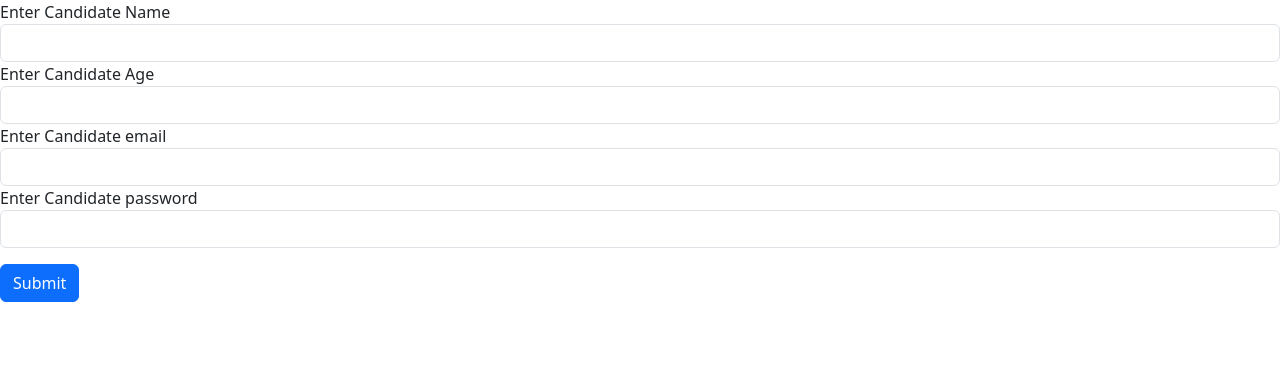
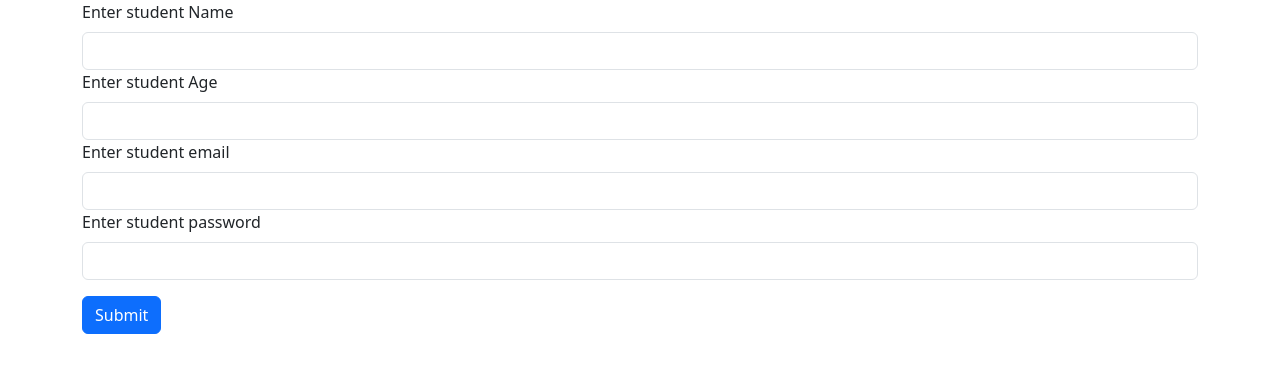
Before and after one commit to Reshmaasokan/my-vite-project, a React (Vite) app: page / in a window 1280 px wide. Shown: the top 372 px of the page. Built offline with nearby package versions, Linux system fonts and the light colour scheme.

Commit message:
form completed

```diff
--- a/src/main.jsx
+++ b/src/main.jsx
@@ -2,14 +2,14 @@ import { StrictMode } from 'react'
 import { createRoot } from 'react-dom/client'
 import 'bootstrap/dist/css/bootstrap.min.css';
 import { useState } from 'react';
-import BasicMainPage from './pages/BasicFormwithjson/BasicMainPage'
+import StudentRegistrationMain from './pages/StudentRegistration/StudentRegistrationMain'
 
 
 
 function App(){
   const[show,setShow]=useState(true)
   return(
-    <div>{show && (<BasicMainPage/>)
+    <div>{show && (<StudentRegistrationMain/>)
       }</div>
   )
 }
--- /dev/null
+++ b/src/pages/StudentRegistration/StudentFieldInputCreation.jsx
@@ -0,0 +1,26 @@
+import { Field } from "formik";
+
+export default function StudentFieldInputCreation({
+  field: {
+    fieldlabelclassName,
+    fieldlabeltext,
+    fieldClassName,
+    fieldType,
+    fieldName,
+    fieldPlaceholder
+  },
+}){
+  return (
+  <>
+  <div>
+    <label className={fieldlabelclassName}>{fieldlabeltext}</label>
+    <Field
+     className={fieldClassName}
+     type={fieldType}
+     name={fieldName}
+     placeholder={fieldPlaceholder}
+    />
+    </div>
+  </>
+  )
+}
--- /dev/null
+++ b/src/pages/StudentRegistration/StudentFormSetUp.jsx
@@ -0,0 +1,8 @@
+export const initialValues={
+        StudentName:"",
+        StudentAge:"",
+        StudentEmail:"",
+        StudentPassword:""
+}
+
+export const handleSubmit=(value)=>{console.log("Form details submitted====>",value)}
--- /dev/null
+++ b/src/pages/StudentRegistration/StudentRegistrationForm.jsx
@@ -0,0 +1,25 @@
+import { Field, Form } from "formik";
+import studentDetails from "./student.json"
+import StudentFieldInputCreation from "./StudentFieldInputCreation"
+
+export default function StudentRegistrationForm(){
+    return (
+      <>
+      <div className="container">
+         <Form>
+            {studentDetails.map((value,key)=>{
+                return (
+                  <div key={key}>
+                    <StudentFieldInputCreation field={value} />
+                  </div>
+                );
+            })}
+
+         </Form>
+
+
+      </div>
+
+      </>
+    );
+}
--- /dev/null
+++ b/src/pages/StudentRegistration/StudentRegistrationMain.jsx
@@ -0,0 +1,17 @@
+import { Formik } from "formik"
+import {initialValues,handleSubmit} from "./StudentFormSetUp"
+import StudentRegistrationForm from "./StudentRegistrationForm"
+export default function StudentRegistrationMain(){
+    return(
+        <>
+        <Formik
+        initialValues={initialValues}
+        onSubmit={handleSubmit}>
+
+        <StudentRegistrationForm/>
+        </Formik>
+
+
+        </>
+    )
+}
--- /dev/null
+++ b/src/pages/StudentRegistration/student.json
@@ -0,0 +1,44 @@
+[
+    {
+        "fieldlabelclassName":"form-label",
+        "fieldlabeltext":"Enter student Name",
+        "fieldClassName":"form-control",
+        "fieldType":"text",
+        "fieldName":"StudentName",
+        "fieldPlaceholder":""
+    },
+    {
+
+        "fieldlabelclassName":"form-label",
+        "fieldlabeltext":"Enter student Age",
+        "fieldClassName":"form-control",
+        "fieldType":"text",
+        "fieldName":"StudentAge",
+        "fieldPlaceholder":""
+    },
+    {
+        "fieldlabelclassName":"form-label",
+        "fieldlabeltext":"Enter student email",
+        "fieldClassName":"form-control",
+        "fieldType":"email",
+        "fieldName":"StudentEmail",
+        "fieldPlaceholder":""
+    },
+    {
+        "fieldlabelclassName":"form-label",
+        "fieldlabeltext":"Enter student password",
+        "fieldClassName":"form-control",
+        "fieldType":"password",
+        "fieldName":"StudentPassword",
+        "fieldPlaceholder":""
+    },
+    {
+        "fieldlabelclassName":"",
+        "fieldlabeltext":"",
+        "fieldClassName":"btn btn-primary mt-3",
+        "fieldType":"submit",
+        "fieldName":"Register",
+        "fieldPlaceholder":""
+    }
+
+]
```
